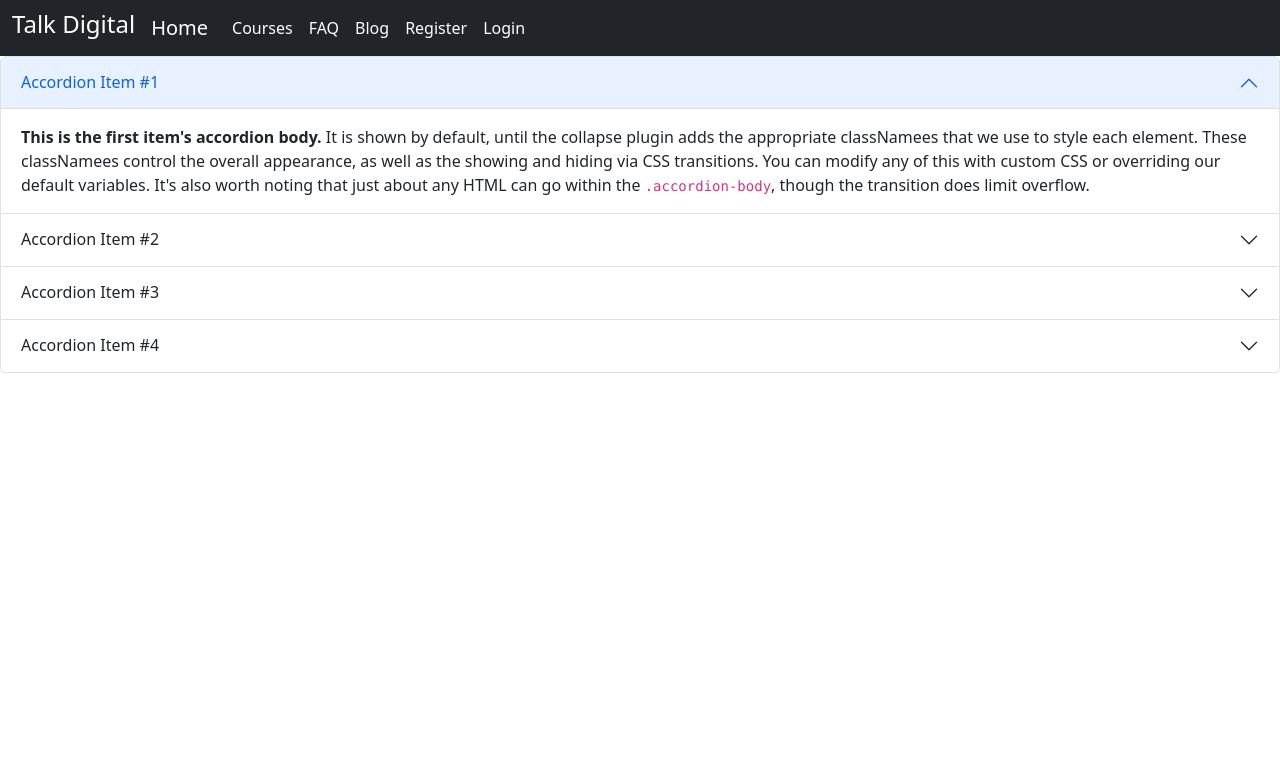
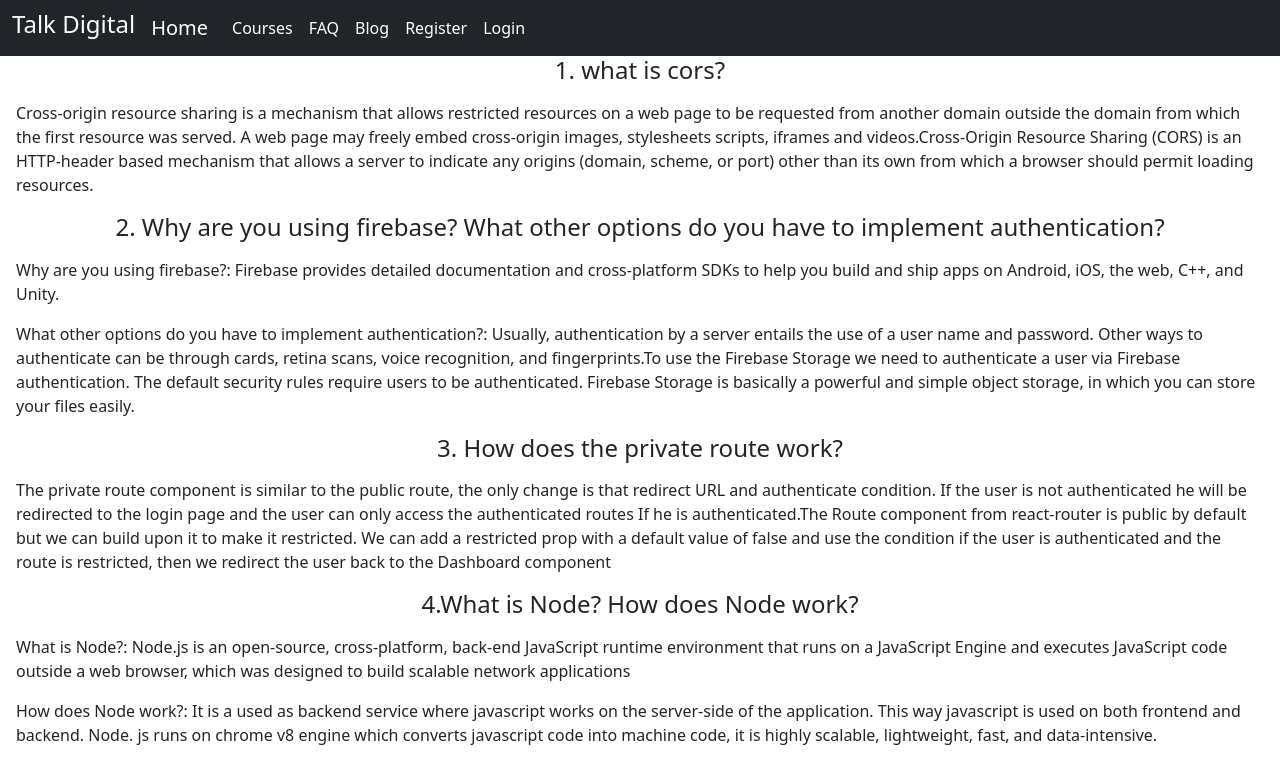
Before and after one commit to AsaduzzamanAshik1610/learning-platfrom, a React (Create React App) app: page /blog in a window 1280 px wide. Shown: the top 784 px of the page. Built offline with nearby package versions, Linux system fonts and the light colour scheme.

Commit message:
added the blog question part

```diff
--- a/src/Components/Blog/Blog.js
+++ b/src/Components/Blog/Blog.js
@@ -2,56 +2,18 @@ import React from 'react';
 
 const Blog = () => {
     return (
-        <div className="accordion" id="accordionPanelsStayOpenExample">
-        <div className="accordion-item">
-          <h2 className="accordion-header" id="panelsStayOpen-headingOne">
-            <button className="accordion-button" type="button" data-bs-toggle="collapse" data-bs-target="#panelsStayOpen-collapseOne" aria-expanded="true" aria-controls="panelsStayOpen-collapseOne">
-              Accordion Item #1
-            </button>
-          </h2>
-          <div id="panelsStayOpen-collapseOne" className="accordion-collapse collapse show" aria-labelledby="panelsStayOpen-headingOne">
-            <div className="accordion-body">
-              <strong>This is the first item's accordion body.</strong> It is shown by default, until the collapse plugin adds the appropriate classNamees that we use to style each element. These classNamees control the overall appearance, as well as the showing and hiding via CSS transitions. You can modify any of this with custom CSS or overriding our default variables. It's also worth noting that just about any HTML can go within the <code>.accordion-body</code>, though the transition does limit overflow.
-            </div>
-          </div>
-        </div>
-        <div className="accordion-item">
-          <h2 className="accordion-header" id="panelsStayOpen-headingTwo">
-            <button className="accordion-button collapsed" type="button" data-bs-toggle="collapse" data-bs-target="#panelsStayOpen-collapseTwo" aria-expanded="false" aria-controls="panelsStayOpen-collapseTwo">
-              Accordion Item #2
-            </button>
-          </h2>
-          <div id="panelsStayOpen-collapseTwo" className="accordion-collapse collapse" aria-labelledby="panelsStayOpen-headingTwo">
-            <div className="accordion-body">
-              <strong>This is the second item's accordion body.</strong> It is hidden by default, until the collapse plugin adds the appropriate classNamees that we use to style each element. These classNamees control the overall appearance, as well as the showing and hiding via CSS transitions. You can modify any of this with custom CSS or overriding our default variables. It's also worth noting that just about any HTML can go within the <code>.accordion-body</code>, though the transition does limit overflow.
-            </div>
-          </div>
-        </div>
-        <div className="accordion-item">
-          <h2 className="accordion-header" id="panelsStayOpen-headingThree">
-            <button className="accordion-button collapsed" type="button" data-bs-toggle="collapse" data-bs-target="#panelsStayOpen-collapseThree" aria-expanded="false" aria-controls="panelsStayOpen-collapseThree">
-              Accordion Item #3
-            </button>
-          </h2>
-          <div id="panelsStayOpen-collapseThree" className="accordion-collapse collapse" aria-labelledby="panelsStayOpen-headingThree">
-            <div className="accordion-body">
-              <strong>This is the third item's accordion body.</strong> It is hidden by default, until the collapse plugin adds the appropriate classNamees that we use to style each element. These classNamees control the overall appearance, as well as the showing and hiding via CSS transitions. You can modify any of this with custom CSS or overriding our default variables. It's also worth noting that just about any HTML can go within the <code>.accordion-body</code>, though the transition does limit overflow.
-            </div>
-          </div>
-        </div>
-        <div className="accordion-item">
-          <h2 className="accordion-header" id="panelsStayOpen-headingFour">
-            <button className="accordion-button collapsed" type="button" data-bs-toggle="collapse" data-bs-target="#panelsStayOpen-collapseFour" aria-expanded="false" aria-controls="panelsStayOpen-collapseFour">
-              Accordion Item #4
-            </button>
-          </h2>
-          <div id="panelsStayOpen-collapseFour" className="accordion-collapse collapse" aria-labelledby="panelsStayOpen-headingFour">
-            <div className="accordion-body">
-              <strong>This is the third item's accordion body.</strong> It is hidden by default, until the collapse plugin adds the appropriate classNamees that we use to style each element. These classNamees control the overall appearance, as well as the showing and hiding via CSS transitions. You can modify any of this with custom CSS or overriding our default variables. It's also worth noting that just about any HTML can go within the <code>.accordion-body</code>, though the transition does limit overflow.
-            </div>
-          </div>
-        </div>
-      </div>
+       <div>
+        <h4 className='text-center'>1. what is cors?</h4>
+        <p className='m-3'>Cross-origin resource sharing is a mechanism that allows restricted resources on a web page to be requested from another domain outside the domain from which the first resource was served. A web page may freely embed cross-origin images, stylesheets scripts, iframes and videos.Cross-Origin Resource Sharing (CORS) is an HTTP-header based mechanism that allows a server to indicate any origins (domain, scheme, or port) other than its own from which a browser should permit loading resources.</p>
+        <h4 className='text-center'>2. Why are you using firebase? What other options do you have to implement authentication?</h4>
+        <p className='m-3'>Why are you using firebase?: Firebase provides detailed documentation and cross-platform SDKs to help you build and ship apps on Android, iOS, the web, C++, and Unity.</p>
+        <p className='m-3'>What other options do you have to implement authentication?:  Usually, authentication by a server entails the use of a user name and password. Other ways to authenticate can be through cards, retina scans, voice recognition, and fingerprints.To use the Firebase Storage we need to authenticate a user via Firebase authentication. The default security rules require users to be authenticated. Firebase Storage is basically a powerful and simple object storage, in which you can store your files easily.</p>
+        <h4 className='text-center'>3. How does the private route work?</h4>
+        <p className='m-3'>The private route component is similar to the public route, the only change is that redirect URL and authenticate condition. If the user is not authenticated he will be redirected to the login page and the user can only access the authenticated routes If he is authenticated.The Route component from react-router is public by default but we can build upon it to make it restricted. We can add a restricted prop with a default value of false and use the condition if the user is authenticated and the route is restricted, then we redirect the user back to the Dashboard component</p>
+        <h4 className='text-center'>4.What is Node? How does Node work?</h4>
+        <p className='m-3'>What is Node?: Node.js is an open-source, cross-platform, back-end JavaScript runtime environment that runs on a JavaScript Engine and executes JavaScript code outside a web browser, which was designed to build scalable network applications</p>
+        <p className='m-3'>How does Node work?: It is a used as backend service where javascript works on the server-side of the application. This way javascript is used on both frontend and backend. Node. js runs on chrome v8 engine which converts javascript code into machine code, it is highly scalable, lightweight, fast, and data-intensive.</p>
+       </div>
  );
 };
 
--- a/src/Components/Home/Home.js
+++ b/src/Components/Home/Home.js
@@ -1,32 +1,47 @@
 import React from 'react';
+import Carousel from 'react-bootstrap/Carousel';
 import picture from '../images/javascript_logo.png';
 import img from '../images/python-hero.jpg';
 import pic from '../images/react-pic.png';
 const Home = () => {
     return (
-        <div>
-            <div id="carouselExampleControls" className="carousel slide" data-bs-ride="carousel">
-        <div className="carousel-inner">
-          <div className="carousel-item active">
-            <img src={picture}></img>
-          </div>
-          <div className="carousel-item">
-            <img src={img}></img>
-          </div>
-          <div className="carousel-item">
-           <img src={pic}></img>
-          </div>
-        </div>
-        <button className="carousel-control-prev" type="button" data-bs-target="#carouselExampleControls" data-bs-slide="prev">
-          <span className="carousel-control-prev-icon" aria-hidden="true"></span>
-          <span className="visually-hidden">Previous</span>
-        </button>
-        <button className="carousel-control-next" type="button" data-bs-target="#carouselExampleControls" data-bs-slide="next">
-          <span className="carousel-control-next-icon" aria-hidden="true"></span>
-          <span className="visually-hidden">Next</span>
-        </button>
-      </div>
-        </div>
+        <Carousel>
+        <Carousel.Item interval={1000}>
+          <img
+            className="d-block w-100"
+            src={picture}
+            alt="First slide"
+          />
+          <Carousel.Caption>
+            <h3>First slide label</h3>
+            <p>Nulla vitae elit libero, a pharetra augue mollis interdum.</p>
+          </Carousel.Caption>
+        </Carousel.Item>
+        <Carousel.Item interval={500}>
+          <img
+            className="d-block w-100"
+            src={img}
+            alt="Second slide"
+          />
+          <Carousel.Caption>
+            <h3>Second slide label</h3>
+            <p>Lorem ipsum dolor sit amet, consectetur adipiscing elit.</p>
+          </Carousel.Caption>
+        </Carousel.Item>
+        <Carousel.Item>
+          <img
+            className="d-block w-100"
+            src={pic}
+            alt="Third slide"
+          />
+          <Carousel.Caption>
+            <h3>Third slide label</h3>
+            <p>
+              Praesent commodo cursus magna, vel scelerisque nisl consectetur.
+            </p>
+          </Carousel.Caption>
+        </Carousel.Item>
+      </Carousel>
     );
 };
 
```
